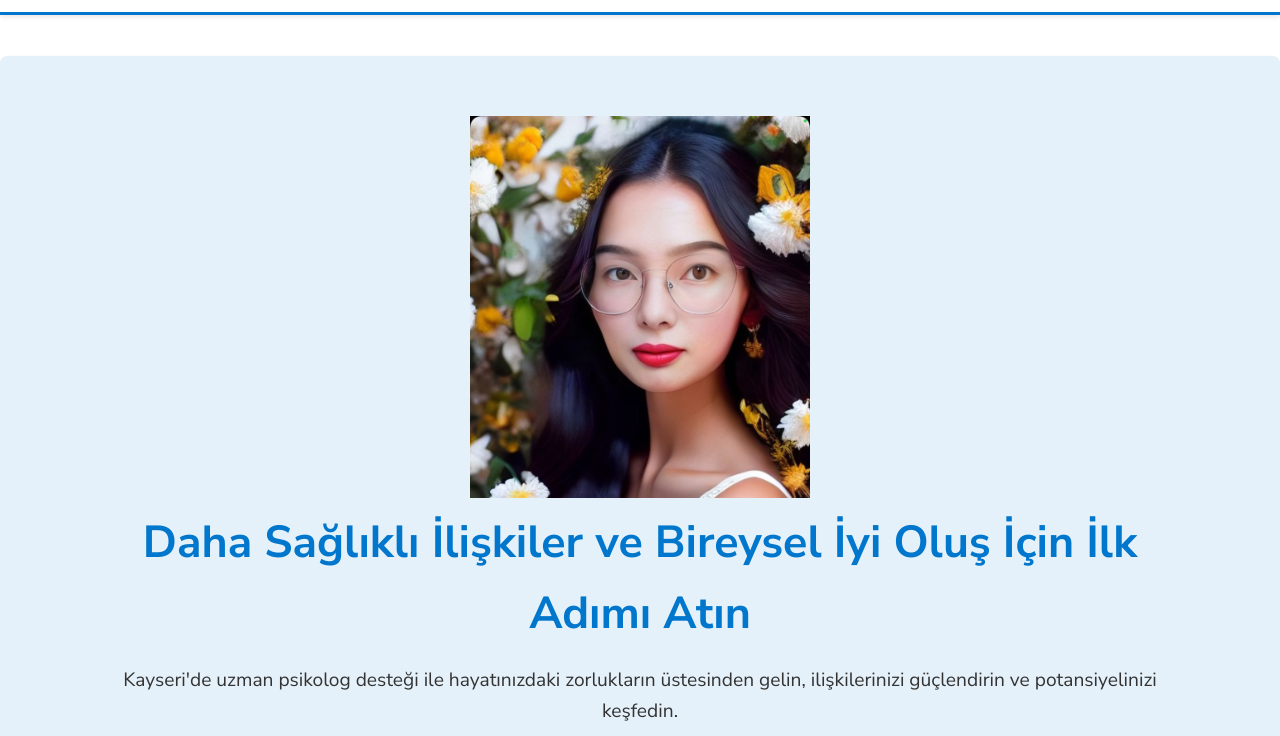
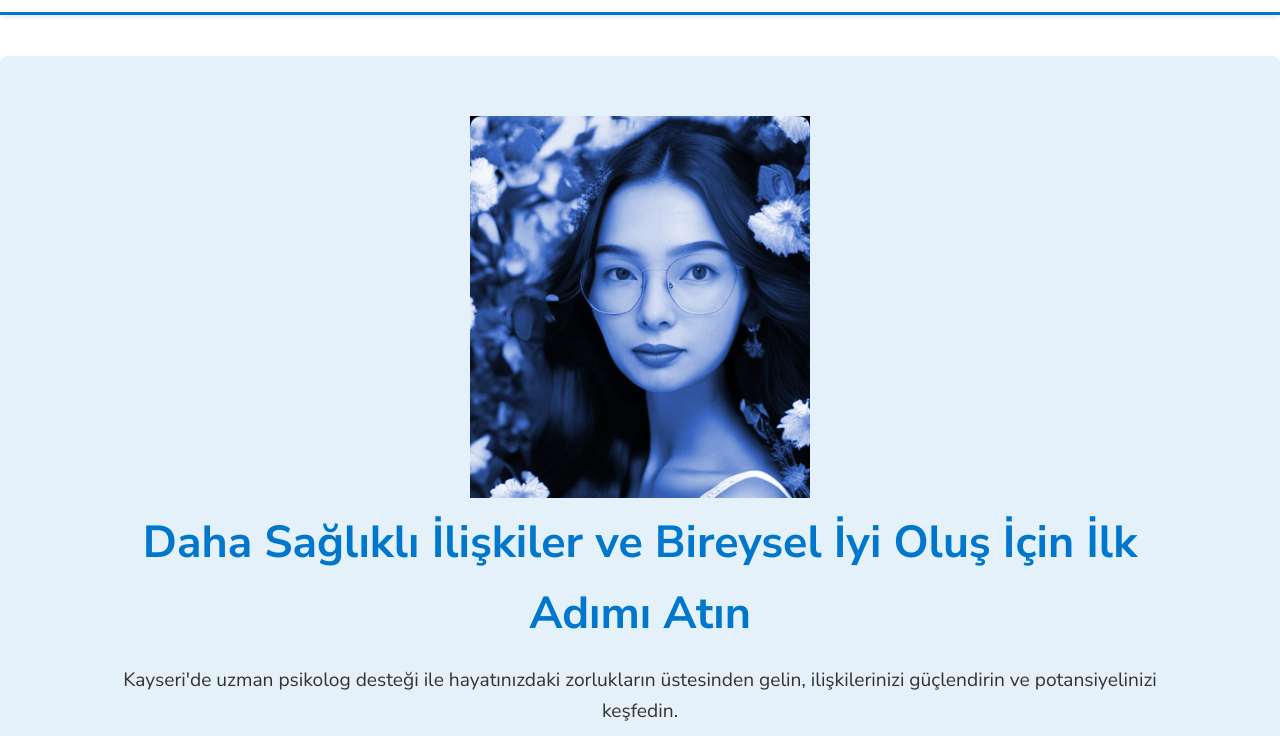
Before and after one commit to matematiksel/nur, a plain HTML site: page index.html in a window 1280 px wide. Shown: the part 64-800 px from the top of the page. Drawn offline with Linux system fonts and the light colour scheme.

Commit message:
Update index.html

```diff
--- a/index.html
+++ b/index.html
@@ -29,7 +29,7 @@
     <main>
         <section id="hero">
             <div class="container">
-              <img src="nur2.png" alt="nur1 resmi">
+              <img src="nur5.png" alt="nur1 resmi">
                 <h1>Daha Sağlıklı İlişkiler ve Bireysel İyi Oluş İçin İlk Adımı Atın</h1>
                 <p>Kayseri'de uzman psikolog desteği ile hayatınızdaki zorlukların üstesinden gelin, ilişkilerinizi güçlendirin ve potansiyelinizi keşfedin.</p>
                 <a href="iletisim.html" class="button">Randevu ve Bilgi Alın</a>
```
